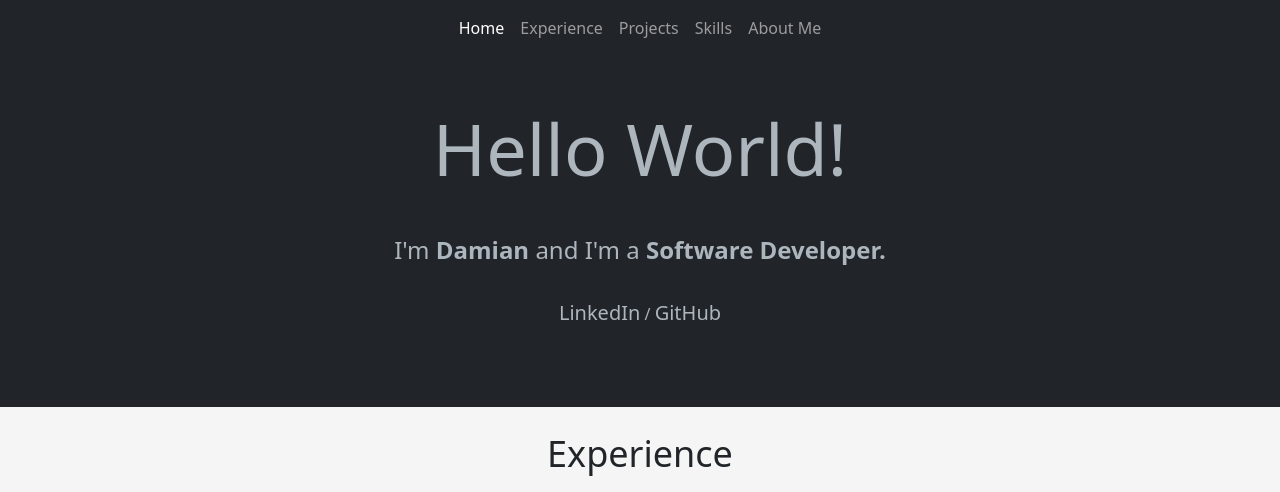
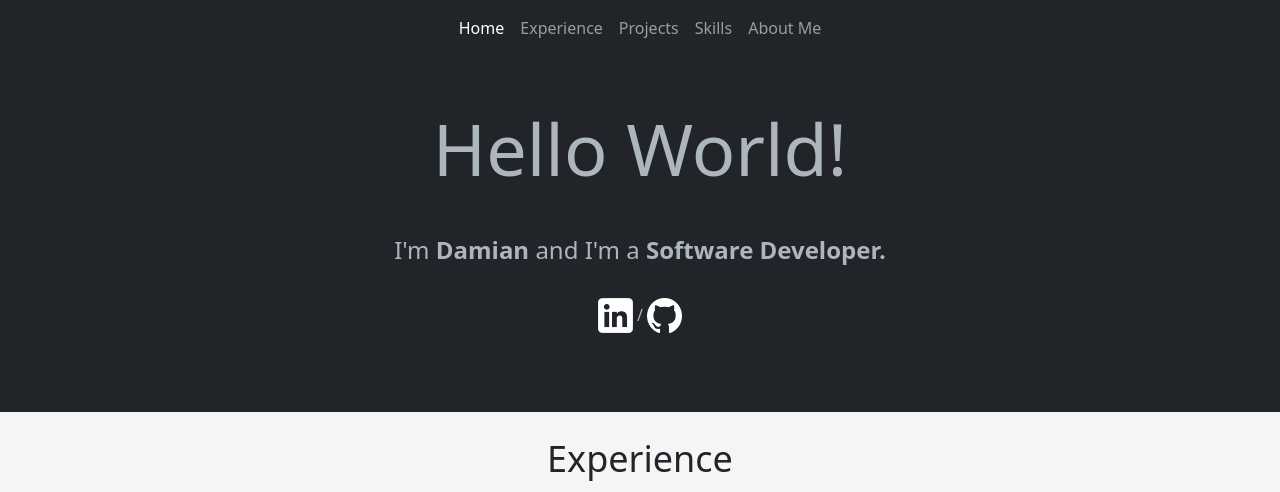
Before and after one commit to damipoc/personalSite, a plain HTML site: page index.html in a window 1280 px wide. Shown: the top 492 px of the page. Drawn offline with nearby package versions, Linux system fonts and the light colour scheme.

Commit message:
finalised some small stuff

```diff
--- a/index.html
+++ b/index.html
@@ -4,7 +4,8 @@
 <head>
     <meta charset="UTF-8">
     <meta name="viewport" content="width=device-width, initial-scale=1.0">
-    <title>Damipoc</title>
+    <title>Damian Poclitar</title>
+    <link rel="icon" type="image/x-icon" href="/img/favicon.ico">
     <link href="https://cdn.jsdelivr.net/npm/bootstrap@5.3.0/dist/css/bootstrap.min.css" rel="stylesheet"
         integrity="sha384-9ndCyUaIbzAi2FUVXJi0CjmCapSmO7SnpJef0486qhLnuZ2cdeRhO02iuK6FUUVM" crossorigin="anonymous">
     <link href="style.css" rel="stylesheet">
@@ -30,8 +31,10 @@
 
         <div class="hwText">Hello World!</div>
         <div class="introText">I'm <b>Damian</b> and I'm a <b>Software Developer.</b></div>
-        <div class="linkText"><a href="https://www.linkedin.com/in/damianpoclitar/" target="_blank">LinkedIn</a> / <a
-                href="https://github.com/damipoc" target="_blank">GitHub</a></div>
+        <div class="linkText">
+            <a href="https://www.linkedin.com/in/damianpoclitar/" target="_blank"><img src="img/linW.png" style="width:35px;height:35px;" alt="linkedIn" title="linkedIn"></a> /
+            <a href="https://github.com/damipoc" target="_blank"><img src="img/gitW.png" style="width:35px;height:35px;" alt="gitHub" title="gitHub"></a>
+        </div>
 
         <div id="experience"></div>
     </div>
@@ -216,7 +219,7 @@
                     Being a tech enthusiast, I enjoy learning and working with different software and hardware. I discovered basic scripting whilst making small programs that automate tasks in video games at a young age and I wanted to learn more about programming which then led me to be a Software Developer.<br>
                     In my free time I mostly enjoy online gaming with friends abroad, Beat Saber in VR and cooking (especially spicy food!).<br>
                     I also speak English, Greek and Romanian.<br><br>
-                    Thank you for checking my website.
+                    Thank you for checking.
                 </p>
             </div>
         </div>
@@ -224,9 +227,9 @@
 
     <nav class="navbar bottom bg-body" data-bs-theme="dark">
         <div class="container-fluid justify-content-center">
-            <a class="navbar-brand" style="color: #adb5bd;">PoclitarDamian@Gmail.com<a
-                    href="https://www.linkedin.com/in/damianpoclitar/" target="_blank">LinkedIn</a>--<a
-                    href="https://github.com/damipoc" target="_blank">GitHub</a></a>
+            <a class="navbar-brand" href="mailto:poclitardamian@gmail.com">PoclitarDamian@Gmail.com</a>
+            <a class="navbar-brand" href="https://www.linkedin.com/in/damianpoclitar/" target="_blank">LinkedIn</a>
+            <a class="navbar-brand" href="https://github.com/damipoc" target="_blank">GitHub</a>
         </div>
     </nav>
     <script src="https://cdn.jsdelivr.net/npm/bootstrap@5.3.0/dist/js/bootstrap.bundle.min.js"
```
Also changed, not shown: img/favicon.ico (added), img/gitW.png (added), img/linW.png (added).
